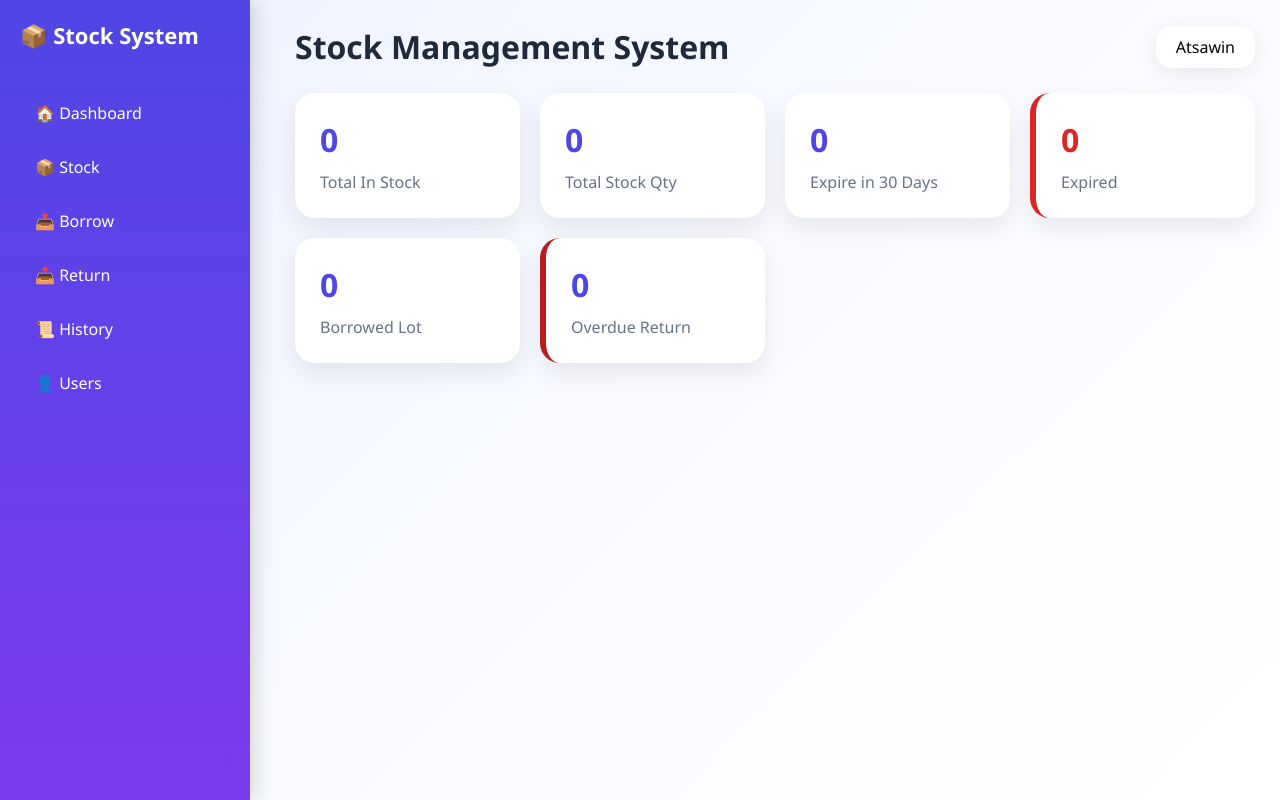
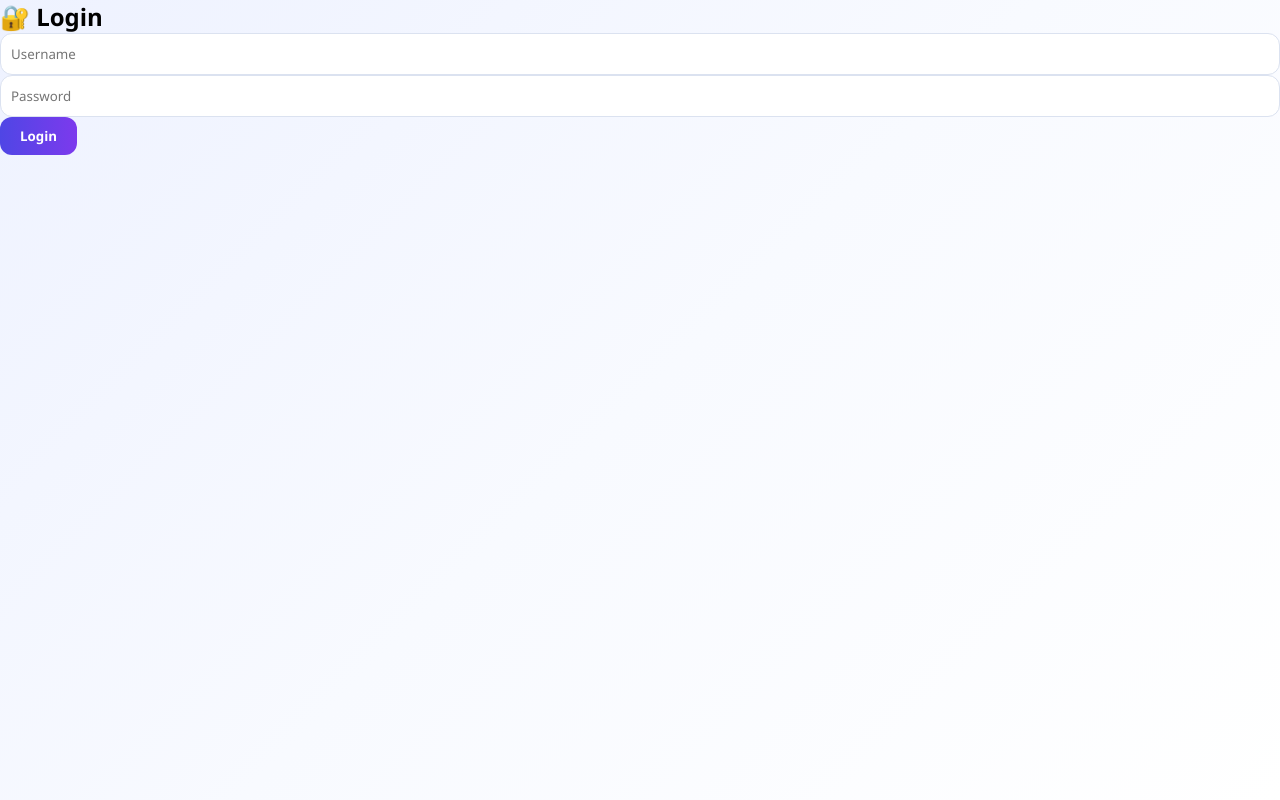
Before and after one commit to atsawin5566-ai/Stock-system-Retain-sample_Goolgle, a plain HTML site: page index.html in a window 1280 px wide. Drawn offline with Linux system fonts and the light colour scheme; no server answers.

Commit message:
Update index.html

```diff
--- a/index.html
+++ b/index.html
@@ -653,7 +653,39 @@ STATUS
 
 <body>
 
-<div class="sidebar">
+<div id="loginPage">
+
+    <div class="login-box">
+
+        <h2>🔐 Login</h2>
+
+        <input
+        id="loginUser"
+        type="text"
+        placeholder="Username">
+
+        <input
+        id="loginPassword"
+        type="password"
+        placeholder="Password">
+
+        <button
+        class="btn btn-primary"
+        onclick="login()">
+
+        Login
+
+        </button>
+
+    </div>
+
+</div>
+
+<div id="mainApp" style="display:none;">
+
+    <div class="sidebar">
+
+
 
     <div class="logo">
         📦 Stock System
@@ -3635,7 +3667,7 @@ class="modal">
     </div>
 
 </div>
-
+</div>
 
 </body>
 </html>
```
